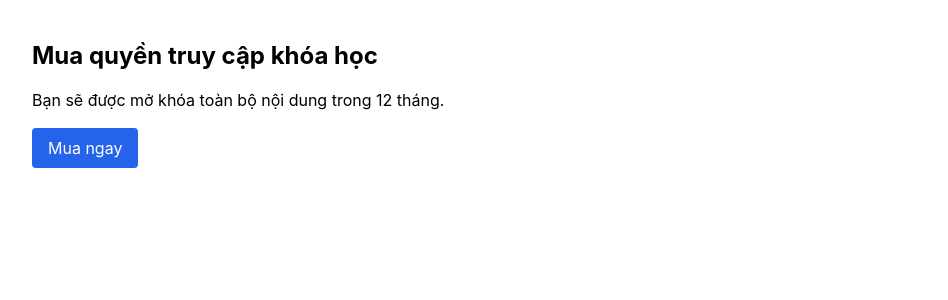
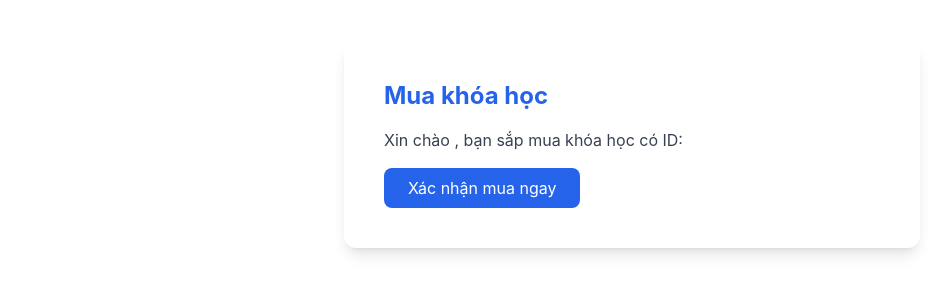
Before and after one commit to BAOTRAN00531/Infinity_FE, a React (Create React App) app: page /buy in a window 1280 px wide. Shown: the top 300 px of the page, without its empty margins (8-956 px from the left). Built offline with nearby package versions, Linux system fonts and the light colour scheme; no server answers; sample sign-in values are in the browser's storage.

Commit message:
fix lỗi admin

```diff
--- a/src/components/payment/PurchasePage.tsx
+++ b/src/components/payment/PurchasePage.tsx
@@ -1,26 +1,50 @@
-import React from 'react';
-import axios from 'axios';
-import { useNavigate } from 'react-router-dom';
+// PurchasePage.tsx
+import React, { useEffect, useState } from "react";
+import { useNavigate, useSearchParams } from "react-router-dom";
+import { jwtDecode } from 'jwt-decode';
+
+import axios from "axios";
 
 const PurchasePage: React.FC = () => {
     const navigate = useNavigate();
+    const [searchParams] = useSearchParams();
+    const courseId = searchParams.get("courseId");
+
+    const [user, setUser] = useState<any>(null);
+
+    useEffect(() => {
+        const token = localStorage.getItem("access_token");
+        if (!token) {
+            alert("Vui lòng đăng nhập trước khi mua.");
+            navigate("/login");
+            return;
+        }
+
+        const decoded: any = jwtDecode(token);
+        const email = decoded?.sub;
+
+        axios
+            .get(`/api/users/email/${email}`, {
+                headers: {
+                    Authorization: `Bearer ${token}`,
+                },
+            })
+            .then((res) => setUser(res.data))
+            .catch(() => alert("Không thể lấy thông tin người dùng."));
+    }, []);
 
     const handleBuy = async () => {
         try {
-            const token = localStorage.getItem('access_token');
-            if (!token) {
-                alert('Vui lòng đăng nhập trước khi mua.');
-                navigate('/login');
-                return;
-            }
-
-            const userId = 1; // Lấy từ token nếu có
-            const courseId = 1; // Hardcoded, bạn có thể dùng useParams nếu cần động
-            const paymentMethod = 'VNPAY';
+            const token = localStorage.getItem("access_token");
+            if (!token || !user || !courseId) return;
 
             const res = await axios.post(
-                'http://localhost:8080/api/orders/create',
-                { userId, courseId, paymentMethod },
+                "/api/orders/create",
+                {
+                    userId: user.id,
+                    courseId: Number(courseId),
+                    paymentMethod: "COD", // 👉 sau sẽ đổi thành VNPAY
+                },
                 {
                     headers: {
                         Authorization: `Bearer ${token}`,
@@ -29,24 +53,27 @@ const PurchasePage: React.FC = () => {
             );
 
             const orderCode = res.data.orderCode;
+            navigate(`/invoice?orderId=${orderCode}&result=success`);
 
-            // Chuyển hướng sang trang thanh toán VNPAY
-            window.location.href = `http://localhost:8080/api/vnpay/pay?orderCode=${orderCode}`;
+            // 👉 sau này dùng:
+            // window.location.href = `http://localhost:8080/api/vnpay/pay?orderCode=${orderCode}`;
         } catch (err) {
-            console.error('Lỗi khi tạo đơn hàng:', err);
-            alert('Không thể tạo đơn hàng.');
+            console.error("Lỗi khi tạo đơn hàng:", err);
+            alert("Không thể tạo đơn hàng.");
         }
     };
 
     return (
-        <div className="p-10">
-            <h1 className="text-2xl font-bold mb-4">Mua quyền truy cập khóa học</h1>
-            <p className="mb-4">Bạn sẽ được mở khóa toàn bộ nội dung trong 12 tháng.</p>
+        <div className="max-w-xl mx-auto p-10 bg-white dark:bg-gray-900 rounded-xl shadow-lg mt-10">
+            <h1 className="text-2xl font-bold mb-4 text-blue-600 dark:text-blue-400">Mua khóa học</h1>
+            <p className="mb-4 text-gray-700 dark:text-gray-300">
+                Xin chào <strong>{user?.username}</strong>, bạn sắp mua khóa học có ID: <strong>{courseId}</strong>
+            </p>
             <button
                 onClick={handleBuy}
-                className="bg-blue-600 text-white px-4 py-2 rounded hover:bg-blue-700"
+                className="bg-blue-600 text-white px-6 py-2 rounded-lg hover:bg-blue-700 transition"
             >
-                Mua ngay
+                Xác nhận mua ngay
             </button>
         </div>
     );
--- a/src/pages/Learning/CourseDetail.tsx
+++ b/src/pages/Learning/CourseDetail.tsx
@@ -1,5 +1,6 @@
+// CourseDetail.tsx
 import { useEffect, useState } from "react";
-import { useParams } from "react-router-dom";
+import { useParams, useNavigate } from "react-router-dom";
 import axios from "axios";
 import { motion } from "framer-motion";
 import Header from "@/components/layout-components/Header";
@@ -19,26 +20,25 @@ export default function CourseDetail() {
     const [course, setCourse] = useState<CourseDto | null>(null);
     const [loading, setLoading] = useState(true);
     const [error, setError] = useState("");
+    const navigate = useNavigate();
 
     useEffect(() => {
         if (id) {
             axios
                 .get(`/client/api/course/${id}`)
-                .then((res) => {
-                    setCourse(res.data);
-                })
-                .catch(() => {
-                    setError("Không thể tải thông tin khóa học.");
-                })
-                .finally(() => {
-                    setLoading(false);
-                });
+                .then((res) => setCourse(res.data))
+                .catch(() => setError("Không thể tải thông tin khóa học."))
+                .finally(() => setLoading(false));
         }
     }, [id]);
 
     if (loading) return <div className="p-4 text-center">Đang tải...</div>;
     if (error) return <div className="p-4 text-red-600">{error}</div>;
     if (!course) return <div className="p-4 text-gray-600">Không tìm thấy khóa học.</div>;
+
+    const handleBuy = () => {
+        navigate(`/purchase?courseId=${course.id}`);
+    };
 
     return (
         <>
@@ -63,7 +63,7 @@ export default function CourseDetail() {
 
                 <button
                     className="mt-8 bg-blue-600 hover:bg-blue-700 text-white py-2 px-6 rounded-lg shadow transition"
-                    onClick={() => alert("TODO: Thêm chức năng mua khóa học")}
+                    onClick={handleBuy}
                 >
                     Mua khóa học
                 </button>
```
